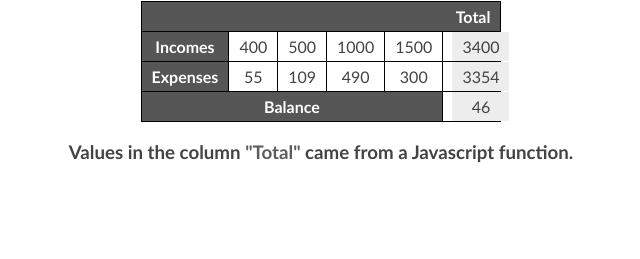
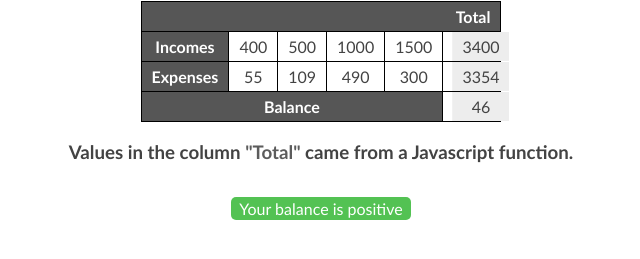
Before and after one commit to EduCoimbra/simple-cash-flow, a plain HTML site: page index.html in a window 1280 px wide. Shown: the part 181-440 px from the top of the page, without its empty margins (319-959 px from the left). Drawn offline with Linux system fonts and the light colour scheme.

Commit message:
Text that shows balance status

```diff
--- a/cash-flow.js
+++ b/cash-flow.js
@@ -20,15 +20,17 @@ function calculateBalance(){
   const total = calculateIncomes - calculateExpenses
 
   const itsOk = total > 0;
-  let balanceText = "negativo";
+  let balanceText = "negative";
 
   if(itsOk){
-    balanceText = "positivo";
+    balanceText = "positive";
+    let msg = document.getElementById("message");
+    msg.style.backgroundColor = "#53c253"
   }
 
   document.getElementById("incomes").innerHTML = calculateIncomes
   document.getElementById("expenses").innerHTML = calculateExpenses
   document.getElementById("balance").innerHTML = total
+  document.getElementById("message").innerHTML = `Your balance is ${balanceText}`
 }
-
 calculateBalance()
--- a/index.html
+++ b/index.html
@@ -38,6 +38,7 @@
         </tr>
     </table>
     <h3>Values in the column <span>"Total"</span> came from a Javascript function.</h3>
+    <p id="message"></p>
     <script src="cash-flow.js"></script>
   </main>
 
--- a/style.css
+++ b/style.css
@@ -50,3 +50,9 @@ span{
     transform: translateX();
   }
 }
+
+p{
+  color: rgb(255, 255, 255);
+  padding: 2px 8px;
+  border-radius: 5px;
+}
```
